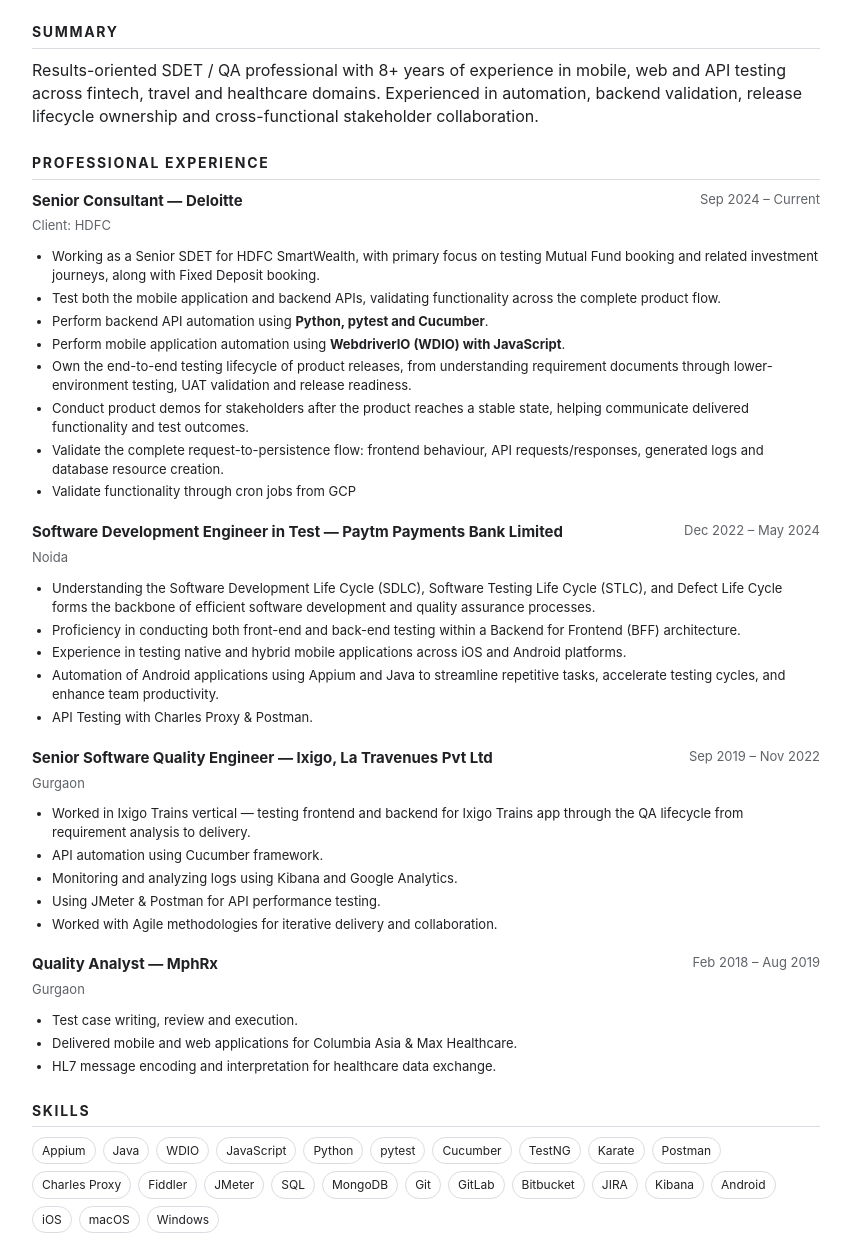
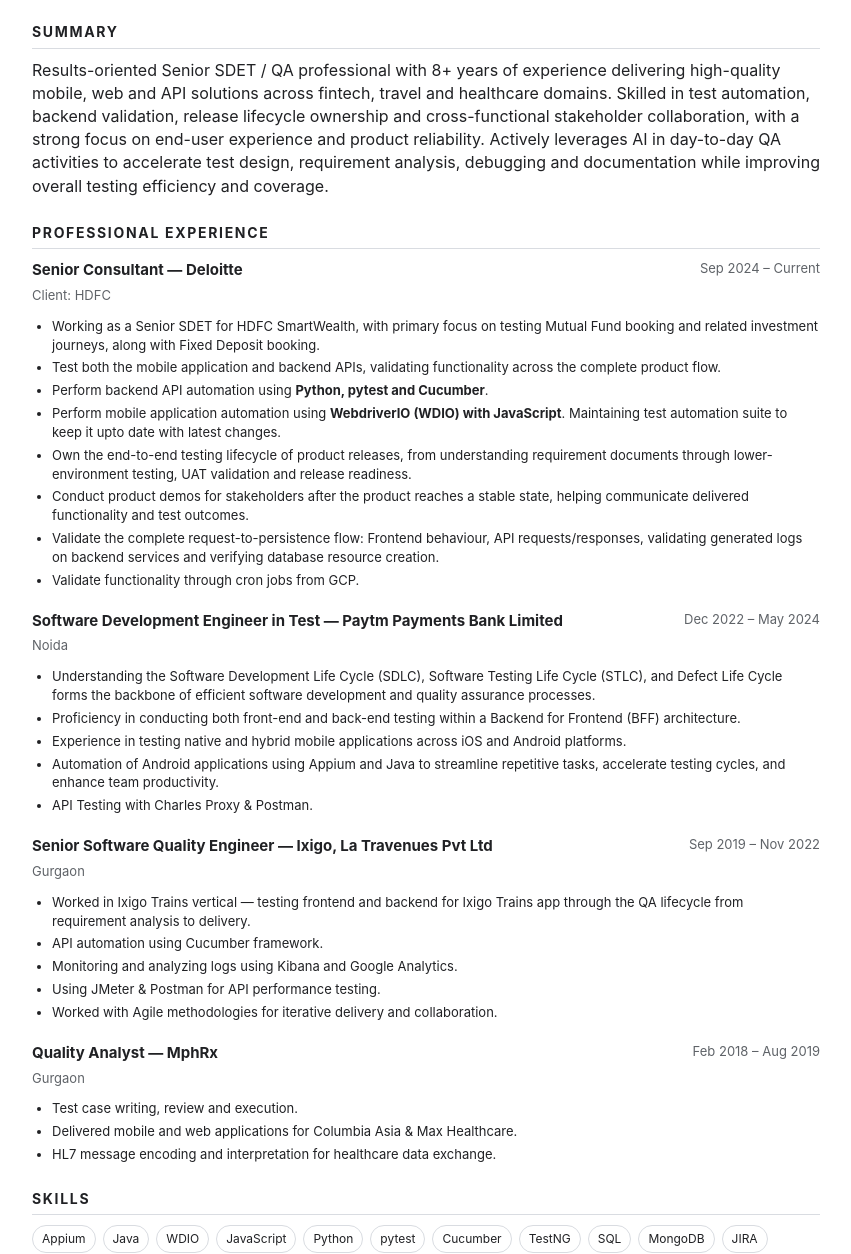
Before and after one commit to architrohilla/archit-resume, a plain HTML site: page index.html in a window 1280 px wide. Shown: the part 191-1445 px from the top of the page, without its empty margins (214-1065 px from the left). Drawn offline with Linux system fonts and the light colour scheme.

Commit message:
Updated Summary

```diff
--- a/index.html
+++ b/index.html
@@ -17,7 +17,7 @@
     <div class="contact">
       <a href="tel:+919643910590">+91 9643910590</a>
       <a href="mailto:archit.rohilla11@hotmail.com">archit.rohilla11@hotmail.com</a>
-      <a href="#" class="placeholder-link">LinkedIn</a>
+      <a href="https://www.linkedin.com/in/archit-rohilla" class="placeholder-link">LinkedIn</a>
       <a href="https://github.com/architrohilla" class="placeholder-link">GitHub</a>
     </div>
   </header>
@@ -25,9 +25,7 @@
   <section>
     <h2>SUMMARY</h2>
     <p>
-      Results-oriented SDET / QA professional with 8+ years of experience in mobile, web and API testing
-      across fintech, travel and healthcare domains. Experienced in automation, backend validation,
-      release lifecycle ownership and cross-functional stakeholder collaboration.
+      Results-oriented Senior SDET / QA professional with 8+ years of experience delivering high-quality mobile, web and API solutions across fintech, travel and healthcare domains. Skilled in test automation, backend validation, release lifecycle ownership and cross-functional stakeholder collaboration, with a strong focus on end-user experience and product reliability. Actively leverages AI in day-to-day QA activities to accelerate test design, requirement analysis, debugging and documentation while improving overall testing efficiency and coverage.
     </p>
   </section>
 
@@ -46,11 +44,11 @@
         <li>Working as a Senior SDET for HDFC SmartWealth, with primary focus on testing Mutual Fund booking and related investment journeys, along with Fixed Deposit booking.</li>
         <li>Test both the mobile application and backend APIs, validating functionality across the complete product flow.</li>
         <li>Perform backend API automation using <strong>Python, pytest and Cucumber</strong>.</li>
-        <li>Perform mobile application automation using <strong>WebdriverIO (WDIO) with JavaScript</strong>.</li>
+        <li>Perform mobile application automation using <strong>WebdriverIO (WDIO) with JavaScript</strong>. Maintaining test automation suite to keep it upto date with latest changes.</li>
         <li>Own the end-to-end testing lifecycle of product releases, from understanding requirement documents through lower-environment testing, UAT validation and release readiness.</li>
         <li>Conduct product demos for stakeholders after the product reaches a stable state, helping communicate delivered functionality and test outcomes.</li>
-        <li>Validate the complete request-to-persistence flow: frontend behaviour, API requests/responses, generated logs and database resource creation.</li>
-        <li>Validate functionality through cron jobs from GCP</li>
+        <li>Validate the complete request-to-persistence flow: Frontend behaviour, API requests/responses, validating generated logs on backend services and verifying database resource creation.</li>
+        <li>Validate functionality through cron jobs from GCP.</li>
       </ul>
     </article>
 
@@ -109,10 +107,8 @@
     <div class="skills">
       <span>Appium</span><span>Java</span><span>WDIO</span><span>JavaScript</span>
       <span>Python</span><span>pytest</span><span>Cucumber</span><span>TestNG</span>
-      <span>Karate</span><span>Postman</span><span>Charles Proxy</span><span>Fiddler</span>
-      <span>JMeter</span><span>SQL</span><span>MongoDB</span><span>Git</span>
-      <span>GitLab</span><span>Bitbucket</span><span>JIRA</span><span>Kibana</span>
-      <span>Android</span><span>iOS</span><span>macOS</span><span>Windows</span>
+      <span>SQL</span><span>MongoDB</span><span>JIRA</span><span>Kibana</span>
+      <span>Postman</span><span>Charles Proxy</span><span>GCP Console</span>
     </div>
   </section>
 
@@ -128,6 +124,7 @@
     <div class="education-row">
       <div>
         <h3>Senior Secondary School Examination — 12th Class</h3>
+        <p>Sanjay Gandhi Memorial Senior Secaondary School</p>
       </div>
       <span>87.8%</span>
     </div>
@@ -138,7 +135,7 @@
     <article>
       <h3>HDFC Smartwealth mobile app</h3>
       <ul>
-        <li>Functional testing of the HDFC Smartwelath application on Android and iOS.</li>
+        <li>Functional testing as well as automation of the HDFC Smartwealth application on Android and iOS.</li>
         <li>Testing of compliance sensitive feature and delivering it within senstitive timelines.</li>
       </ul>
     </article>
```
